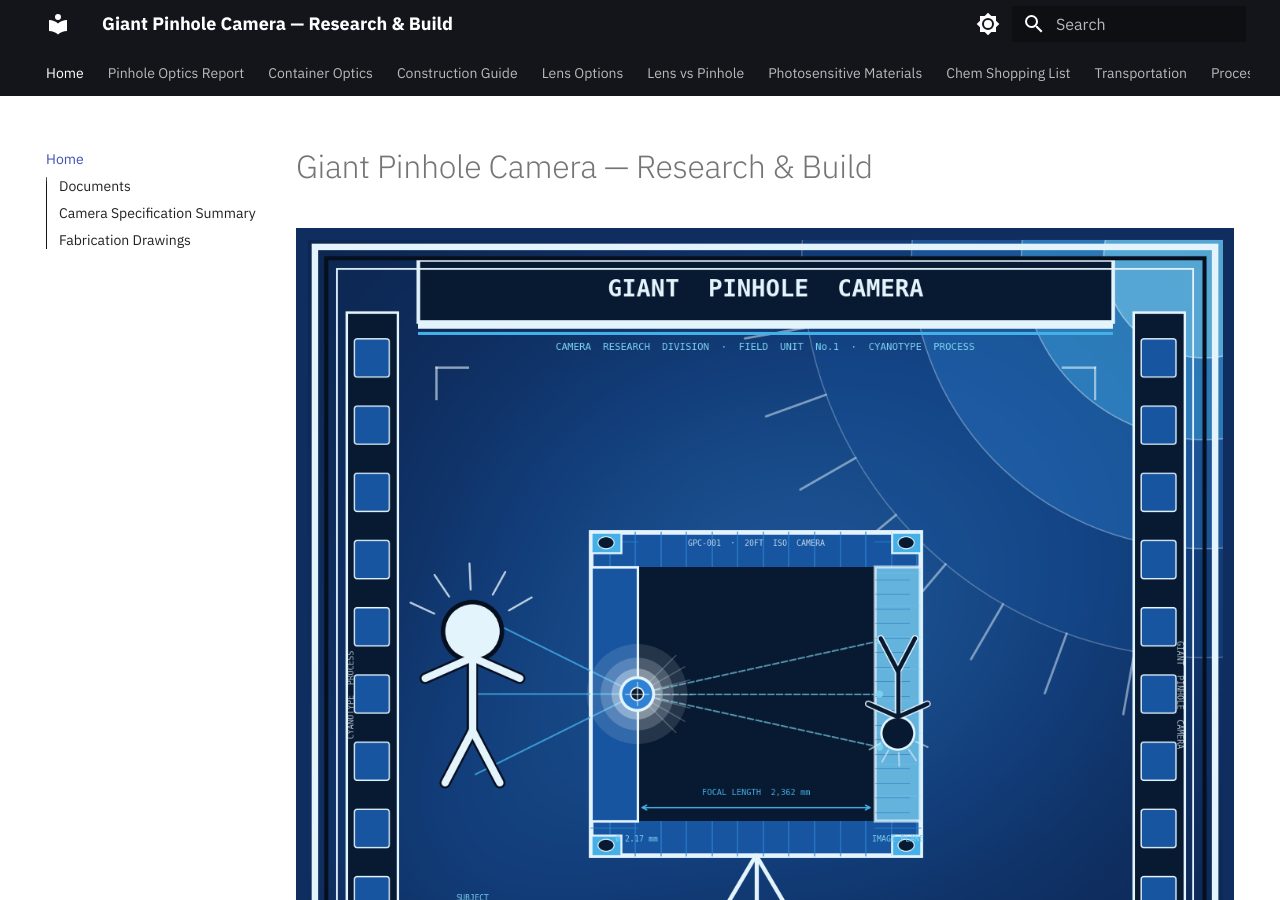
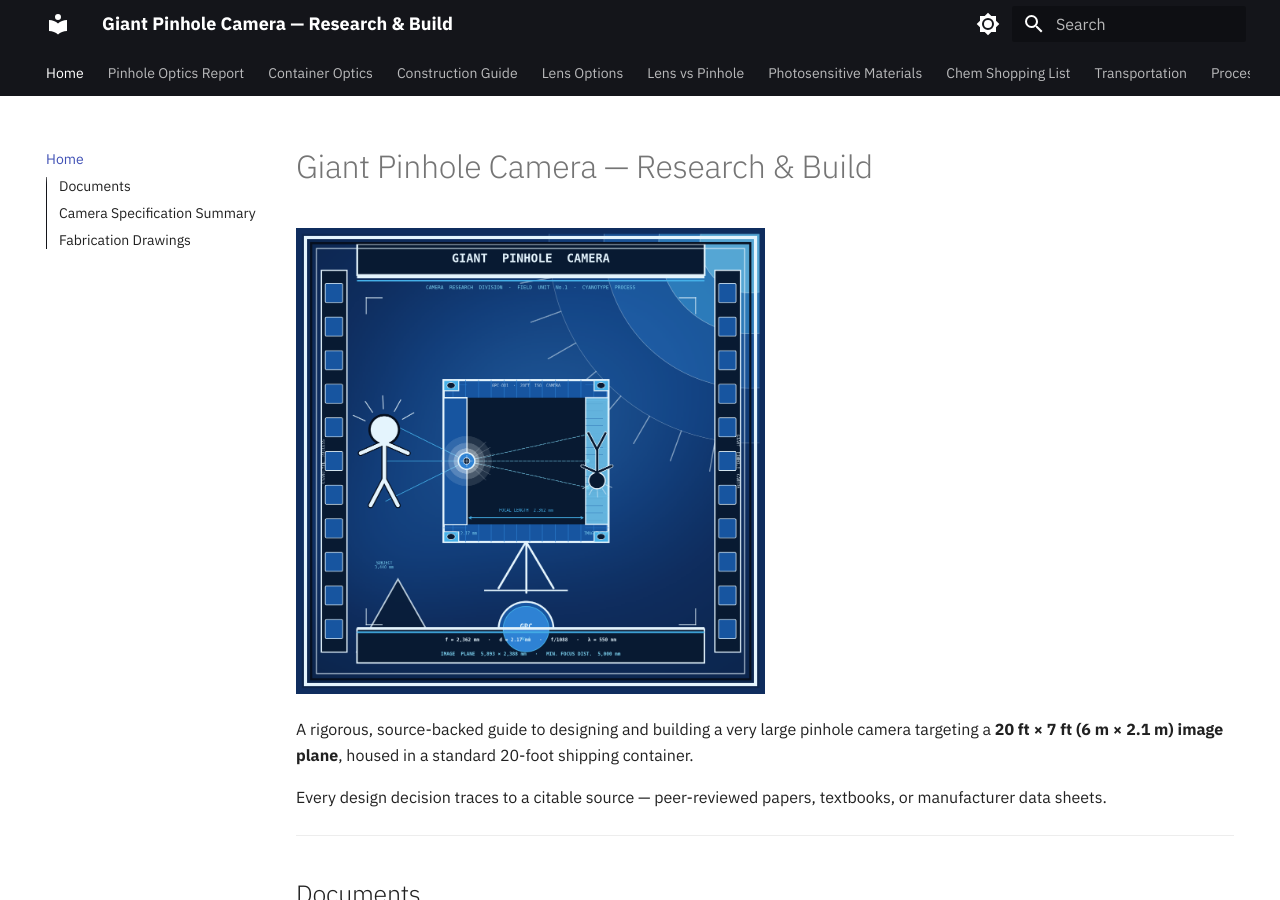
Before and after one commit to alvinr/tbs, an MkDocs documentation site: the page built from docs/index.md, in a window 1280 px wide and 900 px high. Built offline with MkDocs 1.6.1 and Material for MkDocs 9.7.7, drawn with Linux system fonts in a browser that asks for light colours.

Commit message:
Reduce homepage logo to 50% width
Co-Authored-By: Claude Sonnet 4.6 <noreply@anthropic.com>

```diff
--- a/docs/index.md
+++ b/docs/index.md
@@ -1,6 +1,6 @@
 # Giant Pinhole Camera — Research & Build
 
-![Giant Pinhole Camera](assets/logo-final.png)
+<img src="assets/logo-final.png" alt="Giant Pinhole Camera" style="width:50%">
 
 A rigorous, source-backed guide to designing and building a very large pinhole camera
 targeting a **20 ft × 7 ft (6 m × 2.1 m) image plane**, housed in a standard 20-foot
--- a/setup_docs.py
+++ b/setup_docs.py
@@ -139,7 +139,7 @@ copyright: "Giant Pinhole Camera Project"
 INDEX_MD = """\
 # Giant Pinhole Camera — Research & Build
 
-![Giant Pinhole Camera](assets/logo-final.png)
+<img src="assets/logo-final.png" alt="Giant Pinhole Camera" style="width:50%">
 
 A rigorous, source-backed guide to designing and building a very large pinhole camera
 targeting a **20 ft × 7 ft (6 m × 2.1 m) image plane**, housed in a standard 20-foot
```
